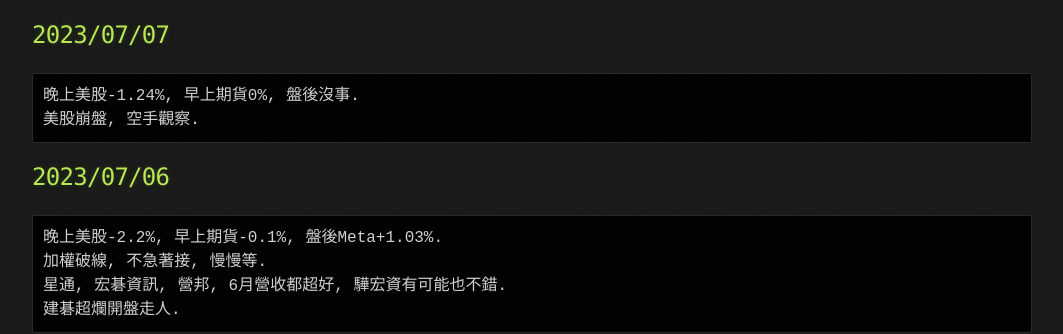
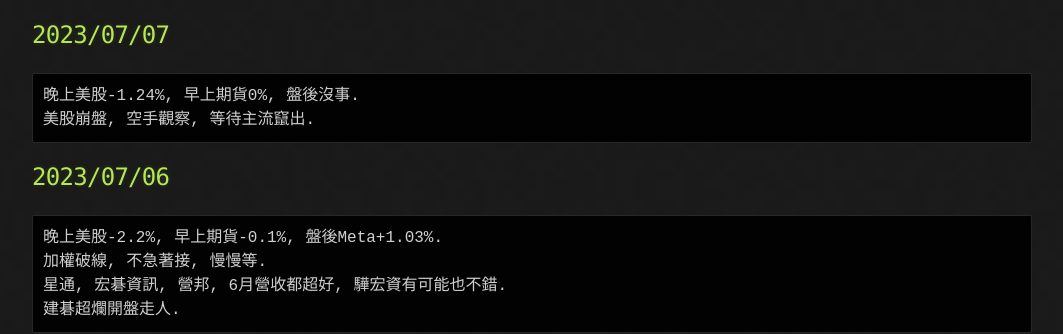
Before and after one commit to lepg5487/Stock_God, a Jekyll site: the page built from index.md, in a window 1280 px wide and 900 px high, scrolled down 460 px. Shown: the part 173-507 px from the top of the window, without its empty margins (108-1171 px from the left). Built offline with Jekyll 4.4.1, drawn with Linux system fonts in a browser that asks for light colours; our own code applies the rules of GitHub Pages for plain Markdown files.

Commit message:
Update index.md

````diff
--- a/index.md
+++ b/index.md
@@ -24,7 +24,7 @@ layout: testlayouts
 ## 2023/07/07
 ```
 晚上美股-1.24%, 早上期貨0%, 盤後沒事.
-美股崩盤, 空手觀察.
+美股崩盤, 空手觀察, 等待主流竄出.
 ```
 
 ## 2023/07/06
````
